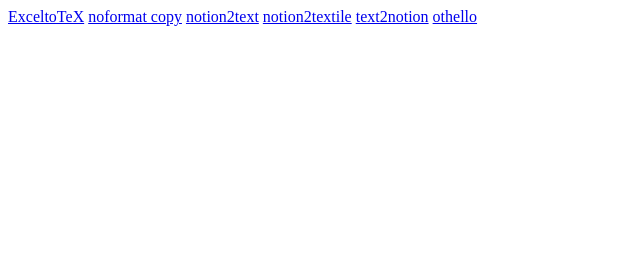
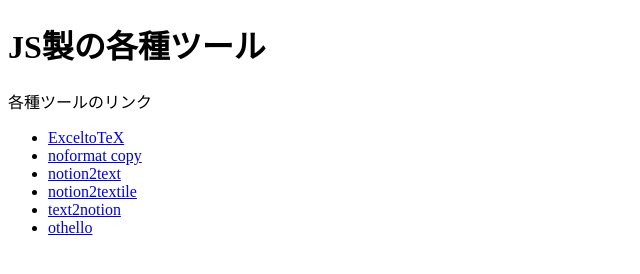
Before and after one commit to eycjur/pages, a website: page public/index.html in a window 1280 px wide. Shown: the whole page, without its empty margins (0-640 px from the left). Drawn offline with Linux system fonts and the light colour scheme.

Commit message:
update: indexのUIを改良

```diff
--- a/public/index.html
+++ b/public/index.html
@@ -4,17 +4,20 @@
 <head>
   <meta charset="UTF-8">
   <meta name="viewport" content="width=device-width, initial-scale=1">
-  <script type="module" src="./js/index.js"></script>
   <title>Document</title>
 </head>
 
 <body>
-  <a href="./excel2tex.html">ExceltoTeX</a>
-  <a href="./noformat-copy.html">noformat copy</a>
-  <a href="./notion2text.html">notion2text</a>
-  <a href="./notion2textile.html">notion2textile</a>
-  <a href="./text2notion.html">text2notion</a>
-  <a href="./othello.html">othello</a>
+  <h1>JS製の各種ツール</h1>
+  <p>各種ツールのリンク</p>
+  <ul>
+    <li><a href="./excel2tex.html">ExceltoTeX</a></li>
+    <li><a href="./noformat-copy.html">noformat copy</a></li>
+    <li><a href="./notion2text.html">notion2text</a></li>
+    <li><a href="./notion2textile.html">notion2textile</a></li>
+    <li><a href="./text2notion.html">text2notion</a></li>
+    <li><a href="./othello.html">othello</a></li>
+  </ul>
 </body>
 
 </html>
```
